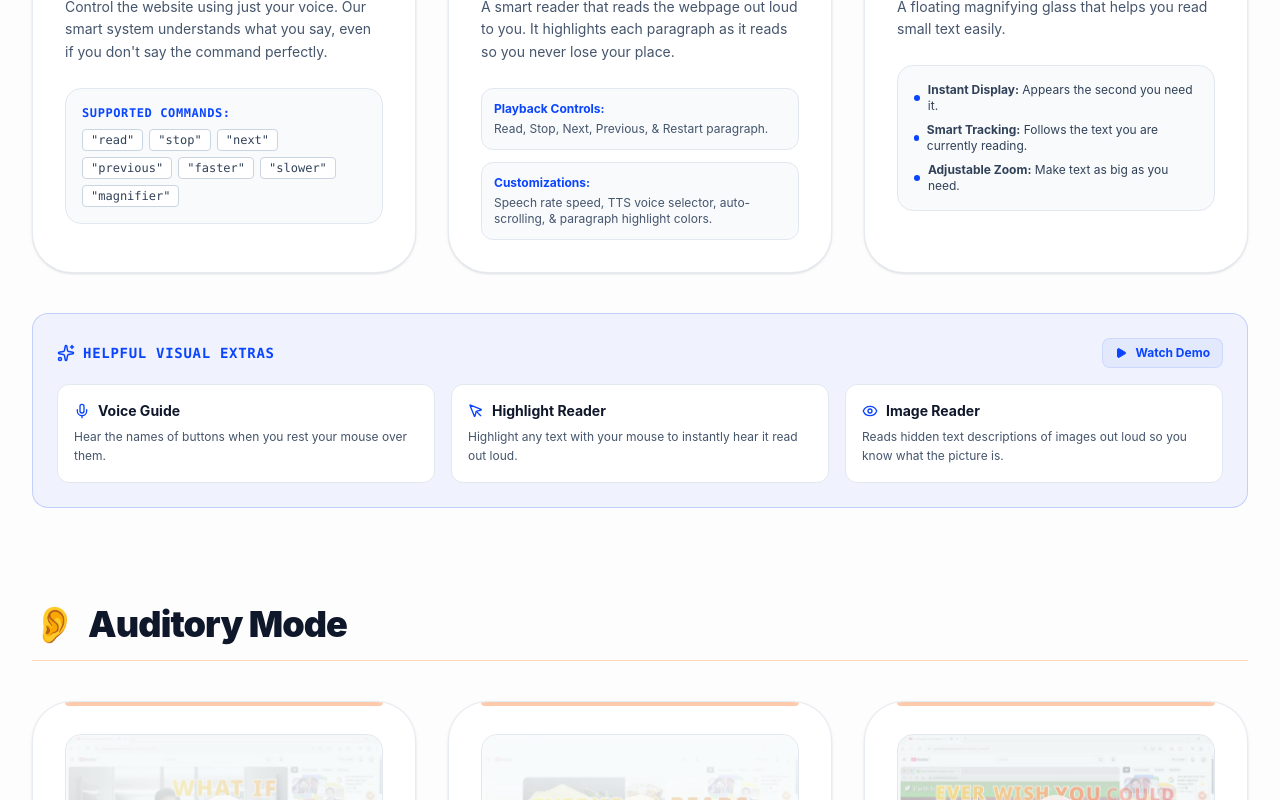
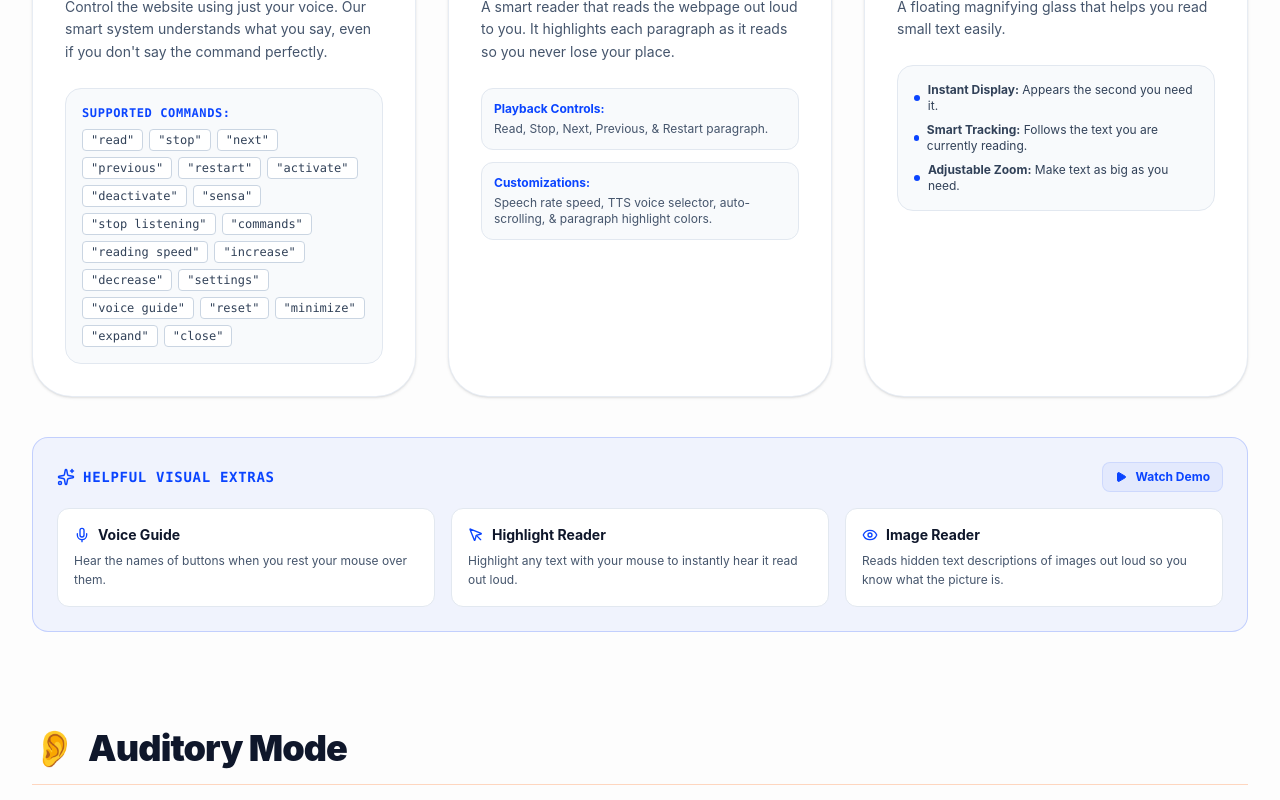
Before and after one commit to bulsu-kdlantolin/sensa-website, a React (Vite) app: page / in a window 1280 px wide. Shown: the part 3600-4400 px from the top of the page. Built offline with nearby package versions, Linux system fonts and the light colour scheme.

Commit message:
feat: update voice commands list and refine floating docks description

```diff
--- a/src/components/FeaturesSection.tsx
+++ b/src/components/FeaturesSection.tsx
@@ -166,7 +166,27 @@ export default function FeaturesSection({ isDark }: FeaturesSectionProps) {
                     Supported Commands:
                   </span>
                   <div className="flex flex-wrap gap-1.5 font-mono text-xs">
-                    {['"read"', '"stop"', '"next"', '"previous"', '"faster"', '"slower"', '"magnifier"'].map((cmd, i) => (
+                    {[
+                      '"read"',
+                      '"stop"',
+                      '"next"',
+                      '"previous"',
+                      '"restart"',
+                      '"activate"',
+                      '"deactivate"',
+                      '"sensa"',
+                      '"stop listening"',
+                      '"commands"',
+                      '"reading speed"',
+                      '"increase"',
+                      '"decrease"',
+                      '"settings"',
+                      '"voice guide"',
+                      '"reset"',
+                      '"minimize"',
+                      '"expand"',
+                      '"close"',
+                    ].map((cmd, i) => (
                       <span key={i} className={`px-2 py-0.5 rounded border ${isDark ? 'bg-slate-900 border-slate-700 text-slate-300' : 'bg-white border-slate-300 text-slate-700'}`}>
                         {cmd}
                       </span>
--- a/src/components/GuideSection.tsx
+++ b/src/components/GuideSection.tsx
@@ -289,7 +289,7 @@ export default function GuideSection({ isDark }: GuideSectionProps) {
                 </div>
               </div>
               <p className={`text-xs md:text-sm leading-relaxed mb-4 ${isDark ? 'text-slate-400' : 'text-slate-600'}`}>
-                The Floating Control Docks provide users with instantaneous text-to-speech, font dyslexia toggles, screen magnification, and real-time AI live subtitles.
+                The Floating Control Docks provide users with instantaneous text-to-speech, customizable fonts, screen magnification, real-time AI live subtitles, and many more.
               </p>
               <HoverGuideVideo src="/assets/clips/docks-explorer.mp4" poster="/assets/clips/posters/docks-explorer.jpg" isDark={isDark} />
             </article>
```
